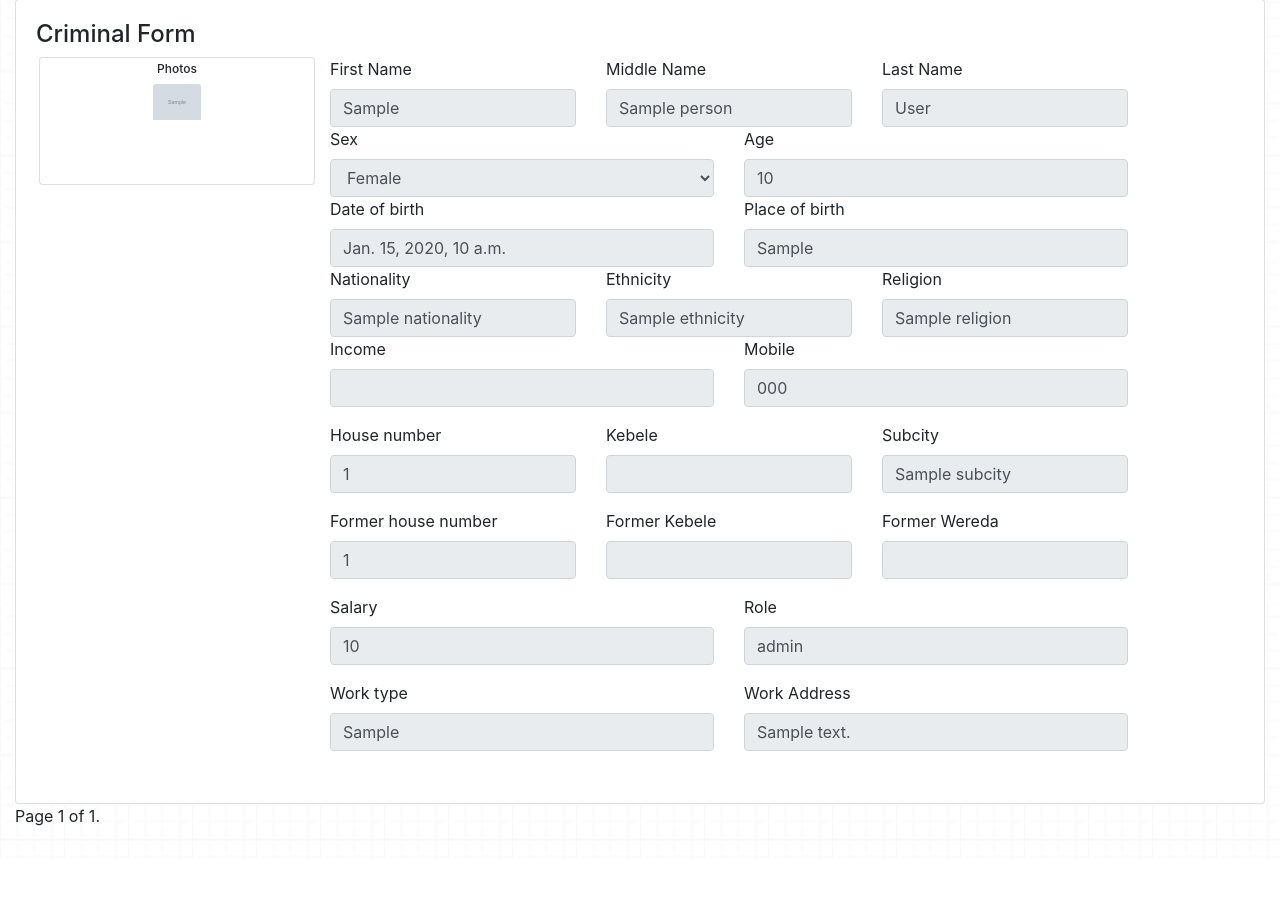
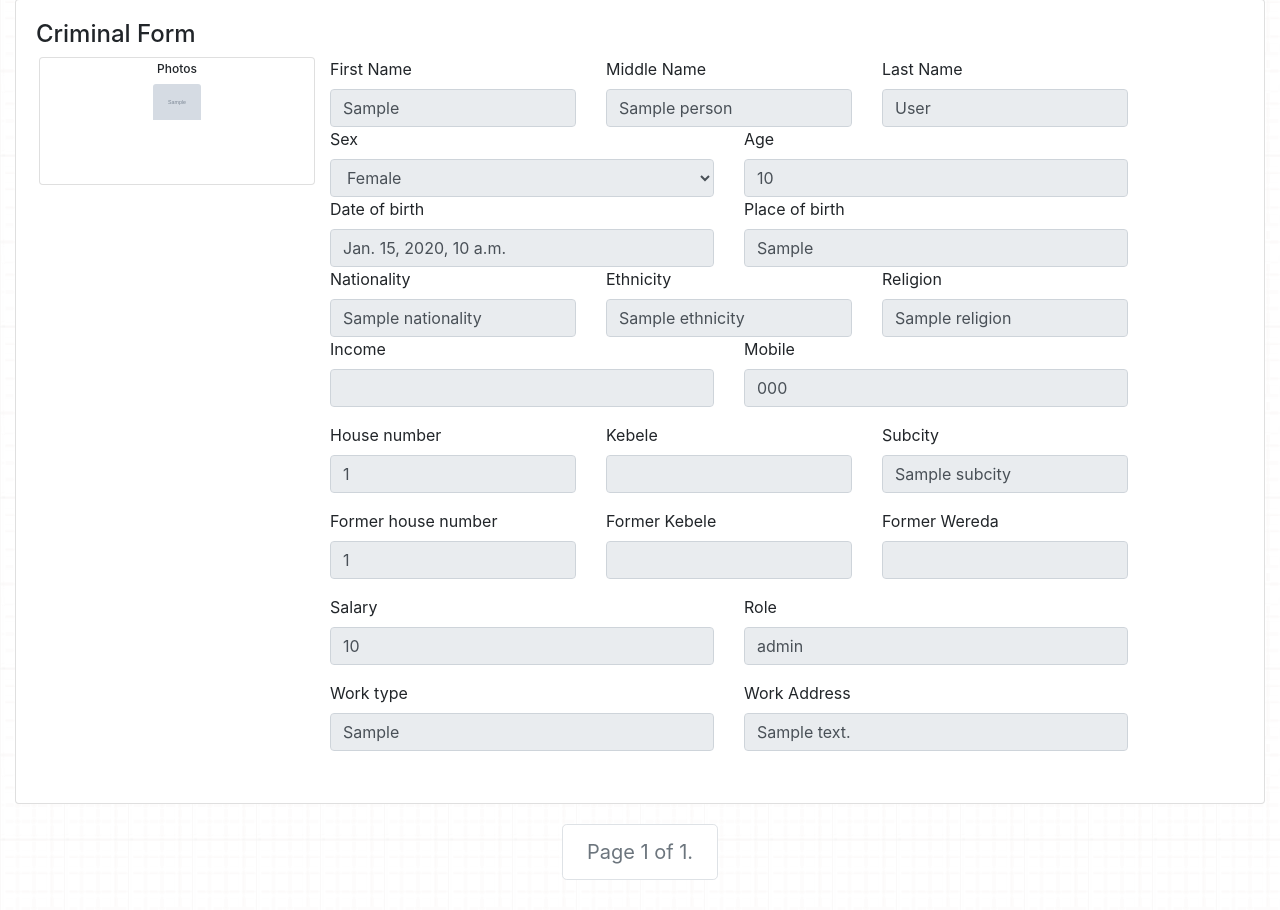
Before and after one commit to tyamlak/crs, a Django app: template case/templates/case/imgsearch_results.html in a window 1280 px wide. Shown: the part 81-991 px from the top of the page. Before the commit the page ends 907 px from the top, so only its background shows below. Run offline with Django 3.2, Linux system fonts and the light colour scheme; the template is opened without the code that fills it: most values are stand-ins (such as "Sample title", 1, 10 or a date in 2020); grey boxes marked "Sample" are stand-in pictures; some libraries are stand-ins or nearby versions.

Commit message:
improved pagination for image search results

```diff
--- a/case/templates/case/imgsearch_results.html
+++ b/case/templates/case/imgsearch_results.html
@@ -7,21 +7,24 @@
 {% for person,image_url in matches %}
 {% include "case/criminal_display_form.html" %}
 {% endfor %}
-    <div class="pagination">
-        <span class="step-links">
+<ul class="pagination pagination-lg justify-content-center" style="margin:20px 0;">
+
     {% if matches.has_previous %}
-                <a href="?page=1&hash={{ hash }}">&laquo; first</a>
-                <a href="?page={{ matches.previous_page_number }}&hash={{ hash }}">previous</a>
+    <li class="page-item"><a class="page-link" href="?page=1&hash={{ hash }}">&laquo; first</a></li>
+    <li class="page-item"><a class="page-link"
+            href="?page={{ matches.previous_page_number }}&hash={{ hash }}">previous</a></li>
     {% endif %}
 
-            <span class="current">
-                Page {{ matches.number }} of {{ matches.paginator.num_pages }}.
-            </span>
+    <li class="current page-item disabled">
+        <a class="page-link"> Page {{ matches.number }} of {{ matches.paginator.num_pages }}.</a>
+    </li>
 
     {% if matches.has_next %}
-                <a href="?page={{ matches.next_page_number }}&hash={{ hash }}">next</a>
-                <a href="?page={{ matches.paginator.num_pages }}&hash={{ hash }}">last &raquo;</a>
+    <li class="page-item"><a class="page-link" href="?page={{ matches.next_page_number }}&hash={{ hash }}">next</a>
+    </li>
+    <li class="page-item"><a class="page-link" href="?page={{ matches.paginator.num_pages }}&hash={{ hash }}">last
+            &raquo;</a></li>
     {% endif %}
-        </span>
-    </div>
+
+</ul>
 {% endblock %}
```
Lines whose indentation alone changed are shown as unchanged.
